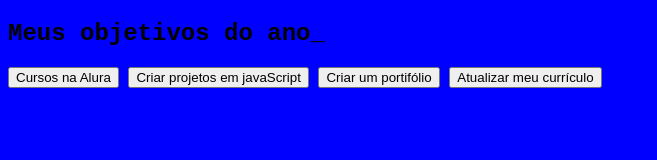
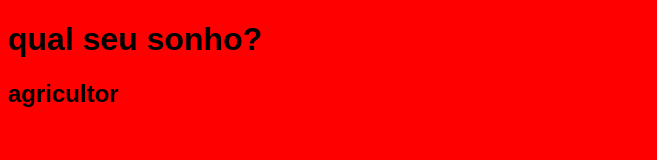
Before and after one commit to pavanzin/kauanprog2024, a plain HTML site: page index.html in a window 1280 px wide. Shown: the whole page, without its empty margins (0-657 px from the left). Drawn offline with Linux system fonts and the light colour scheme.

Commit message:
Add files via upload

```diff
--- a/index.html
+++ b/index.html
@@ -1,24 +1,10 @@
 <!DOCTYPE html>
-<html lang="pt-br">
+<html>
     <head>
-        <meta charset="UTF-8">
-        <meta name="viewport" content="width=device-width, initial-scale=1.0">
-        <title>Meus objetivos do ano</title>
-        <link rel="stylesheet" href="style.css">
+    <link rel="stylesheet" href=style.css>
     </head>
     <body>
-        <section class="conteudo-principal"></section>
-        <h2 class="titulo-principal">Meus objetivos do ano_</h2>
-        <div class="botoes">
-            <button class="botao">Cursos na Alura</button>
-            <button class="botao">Criar projetos em javaScript</button>
-            <button class="botao">Criar um portifólio</button>
-            <button class="botao">Atualizar meu currículo</button>
-        </div>
-        <script src="main.js"></script>
-
-
-
+    <h1> qual seu sonho?</h1>
+    <h2> agricultor </h2>
     </body>
-
 </html>
--- a/style.css
+++ b/style.css
@@ -1,4 +1,4 @@
-body {
-    background-color: blue;
-font-family: 'Courier New', Courier, monospace;
+body{
+background-color: rgb(255, 0, 0);
+font-family: Arial;
 }
```
